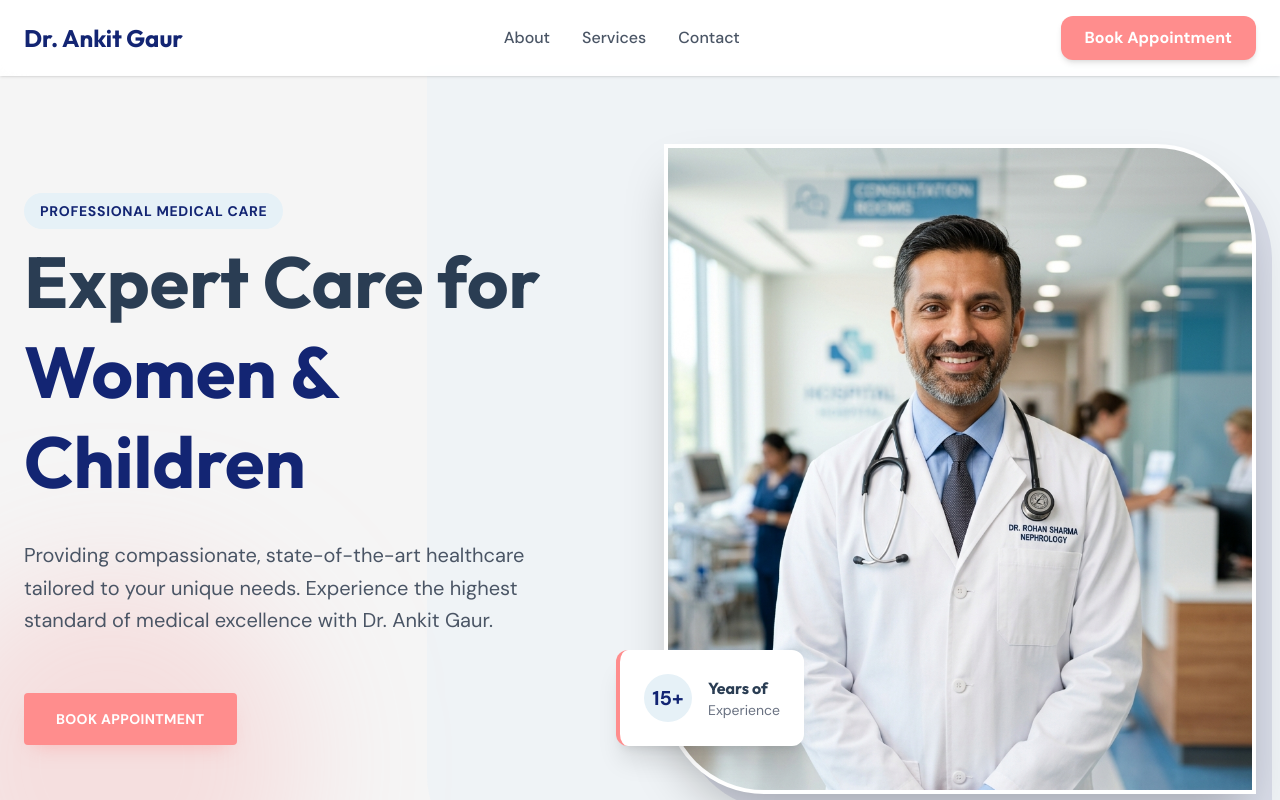
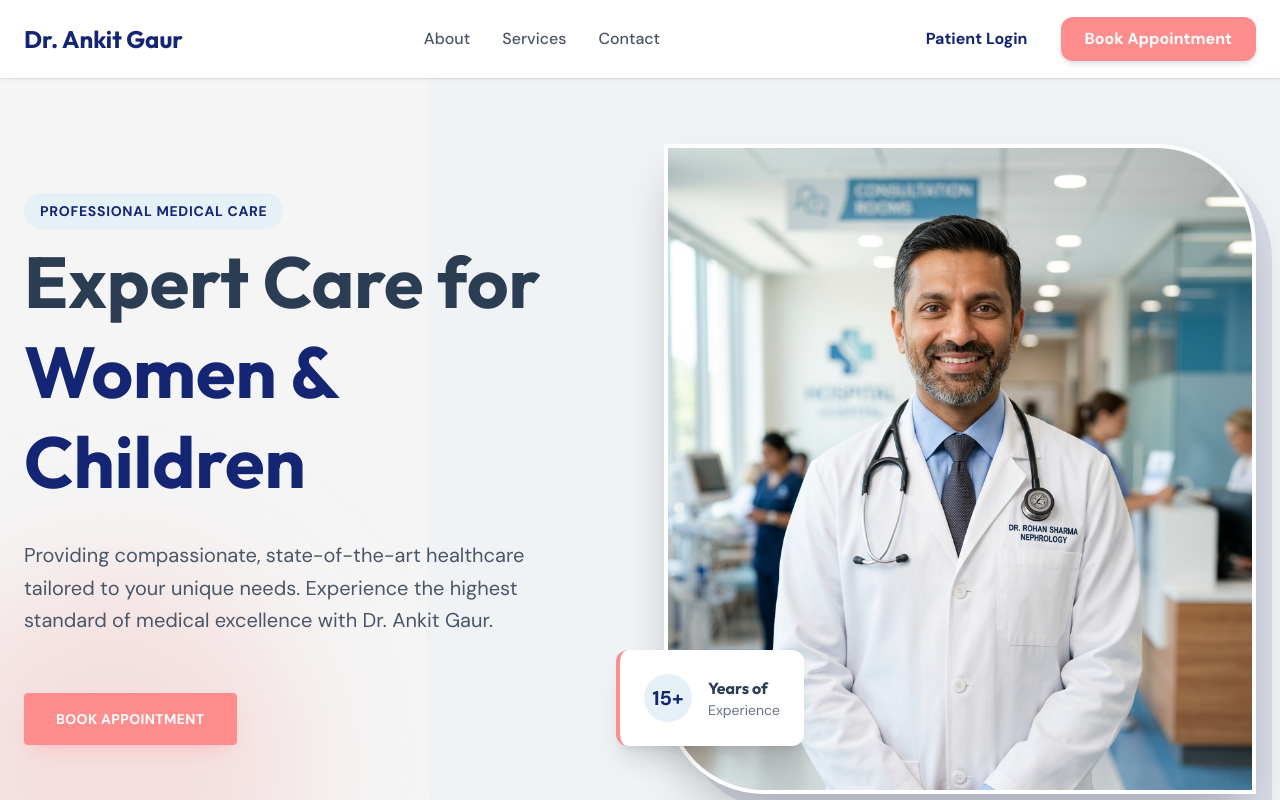
Before and after one commit to amithalder21/doctorsportal, a Next.js app: page / in a window 1280 px wide. Shown: the top 800 px of the page. Built offline with nearby package versions, Linux system fonts and the light colour scheme.

Commit message:
feat: Add Patient Login navigation links

```diff
--- a/src/components/Footer.tsx
+++ b/src/components/Footer.tsx
@@ -1,3 +1,5 @@
+import Link from 'next/link';
+
 export default function Footer() {
   return (
     <footer className="bg-salute-primary text-white py-16">
@@ -30,6 +32,7 @@ export default function Footer() {
             <li><a href="#about" className="text-white/70 hover:text-salute-secondary transition-colors flex items-center gap-2"><span className="w-1.5 h-1.5 rounded-full bg-salute-secondary"></span>About</a></li>
             <li><a href="#services" className="text-white/70 hover:text-salute-secondary transition-colors flex items-center gap-2"><span className="w-1.5 h-1.5 rounded-full bg-salute-secondary"></span>Services</a></li>
             <li><a href="#contact" className="text-white/70 hover:text-salute-secondary transition-colors flex items-center gap-2"><span className="w-1.5 h-1.5 rounded-full bg-salute-secondary"></span>Book Appointment</a></li>
+            <li><Link href="/patient/login" className="text-white/70 hover:text-salute-secondary transition-colors flex items-center gap-2"><span className="w-1.5 h-1.5 rounded-full bg-salute-secondary"></span>Patient Portal</Link></li>
           </ul>
         </div>
         <div>
--- a/src/components/Header.tsx
+++ b/src/components/Header.tsx
@@ -14,11 +14,13 @@ export default function Header() {
           <Link href="#contact" className="text-gray-600 hover:text-salute-secondary font-medium transition-colors">Contact</Link>
         </nav>
 
-        <div className="flex items-center">
+        <div className="flex items-center gap-2">
+          <Link href="/patient/login" className="hidden md:inline-flex px-6 py-2.5 text-salute-primary font-bold rounded-xl hover:bg-salute-light transition-all border border-transparent hover:border-salute-primary/10">
+            Patient Login
+          </Link>
           <a href="#contact" className="hidden md:inline-flex px-6 py-2.5 bg-salute-secondary text-white font-bold rounded-xl hover:bg-[#ff7575] transition-all shadow-md hover:-translate-y-0.5">
             Book Appointment
           </a>
-
           {/* Mobile Menu Button */}
           <button className="md:hidden p-2 text-salute-primary">
             <svg className="w-6 h-6" fill="none" stroke="currentColor" viewBox="0 0 24 24" xmlns="http://www.w3.org/2000/svg">
```
